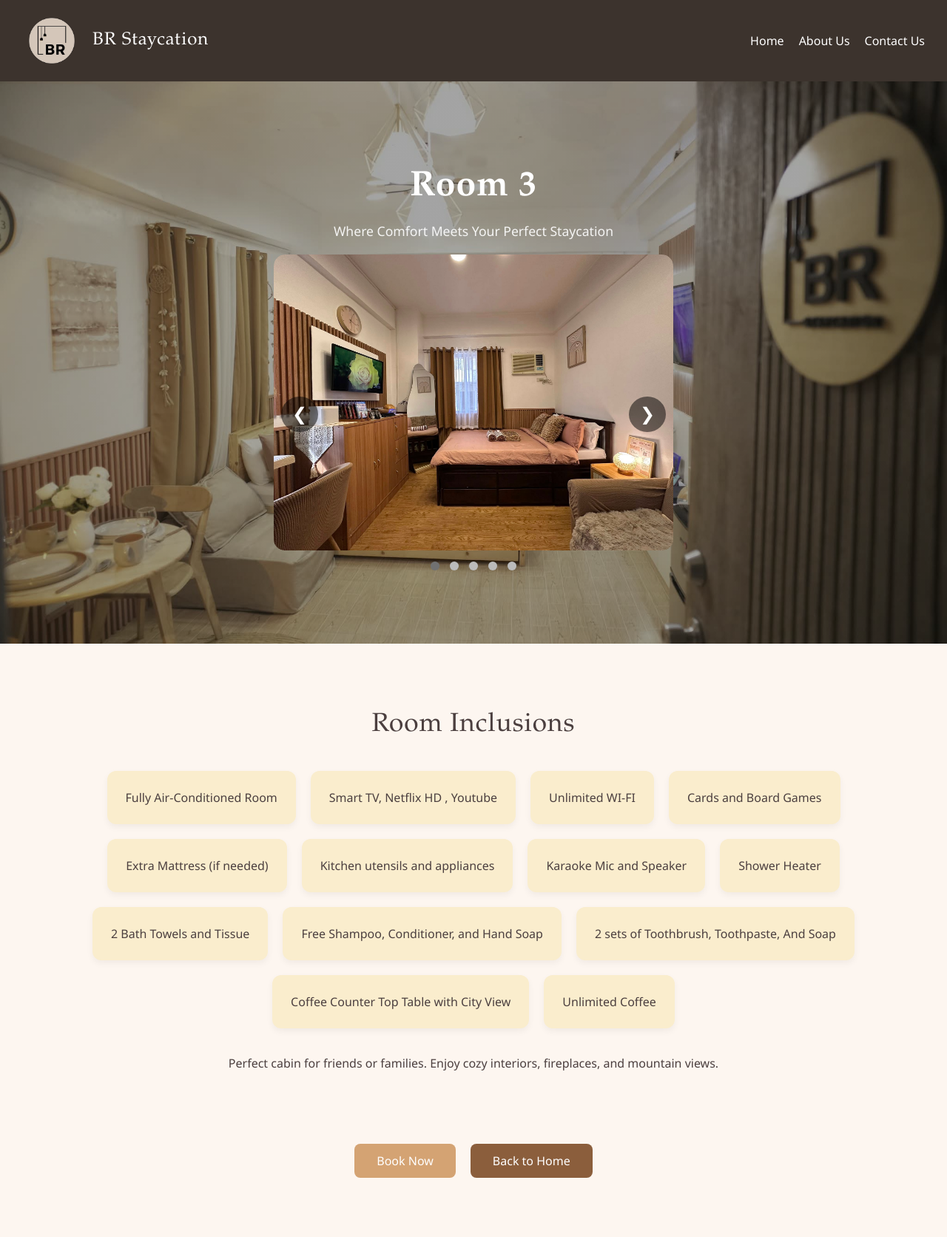
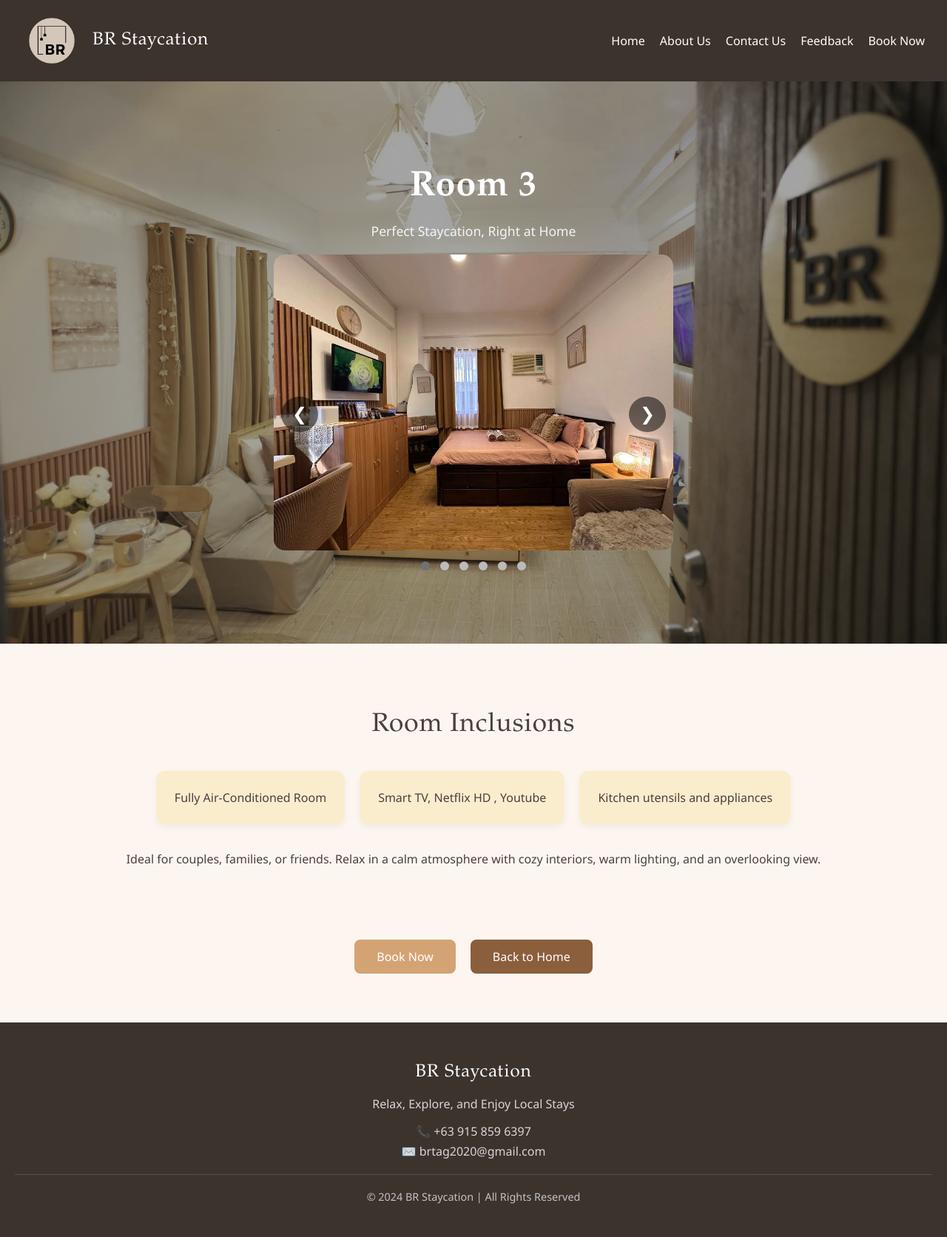
Before and after one commit to laurentecarl/WBDV111_MidtermLabExam-BRStaycation, a plain HTML site: page unit3.html in a window 1280 px wide. Shown: the whole page at 74% size. Drawn offline with Linux system fonts and the light colour scheme.

Commit message:
Update unit3.html

```diff
--- a/unit3.html
+++ b/unit3.html
@@ -23,32 +23,37 @@
             <li><a href="index.html">Home</a></li>
             <li><a href="about.html">About Us</a></li>
             <li><a href="contacts.html">Contact Us</a></li>
+            <li><a href="feedback.html">Feedback</a></li>
+            <li><a href="booking.html" class="book-btn">Book Now</a></li> <!-- NEW BUTTON -->
         </ul>
     </nav>
 </header>
+
 <section class="hero">
     <div class="hero-content">
         <h2>Room 3</h2>
-        <p>Where Comfort Meets Your Perfect Staycation</p>
+        <p>Perfect Staycation, Right at Home</p>
 
         <!-- Image Slider -->
+
         <div class="slider-container">
     <div class="slides-wrapper">
         <div class="slide">
-            <img src="room3bed.jpg" alt="Unit 3 Image 1">
+            <img src="room3bed.jpg" alt="Unit 1 Image 1">
         </div>
         <div class="slide">
-            <img src="room3table.jpg" alt="Unit 3 Image 2">
+            <img src="room3cr.jpg" alt="Unit 1 Image 2">
         </div>
         <div class="slide">
-            <img src="room3kitchen.jpg" alt="Unit 3 Image 3">
+            <img src="room3table.jpg" alt="Unit 1 Image 3">
         </div>
         <div class="slide">
-            <img src="brstay7.jpg" alt="Unit 3 Image 4">
+            <img src="room3kitchen.jpg" alt="Unit 1 Image 4">
         </div>
         <div class="slide">
-            <img src="room3cr.jpg" alt="Unit 3 Image 5">
+            <img src="room3cr.jpg" alt="Unit 1 Image 5">
         </div>
+
     </div>
 
     <button class="arrow prev" onclick="changeSlide(-1)">&#10094;</button>
@@ -60,31 +65,24 @@
         <span class="dot" onclick="goToSlide(2)"></span>
         <span class="dot" onclick="goToSlide(3)"></span>
         <span class="dot" onclick="goToSlide(4)"></span>
-    </div>
+        <span class="dot" onclick="goToSlide(5)"></span>
+
     </div>
 
-    </div>
+
+
 </section>
 
-
+<!-- DETAILS -->
 <section>
     <h2>Room Inclusions</h2>
     <div class="info-container">
- <div class="info-box">Fully Air-Conditioned Room</div>
+        <div class="info-box">Fully Air-Conditioned Room</div>
         <div class="info-box">Smart TV, Netflix HD , Youtube</div>
-        <div class="info-box">Unlimited WI-FI</div>
-        <div class="info-box">Cards and Board Games</div>
-        <div class="info-box">Extra Mattress (if needed)</div>
         <div class="info-box">Kitchen utensils and appliances</div>
-        <div class="info-box">Karaoke Mic and Speaker</div>
-        <div class="info-box">Shower Heater</div>
-        <div class="info-box">2 Bath Towels and Tissue</div>
-        <div class="info-box">Free Shampoo, Conditioner, and Hand Soap</div>
-        <div class="info-box">2 sets of Toothbrush, Toothpaste, And Soap</div>
-        <div class="info-box">Coffee Counter Top Table with City View</div>
-        <div class="info-box">Unlimited Coffee</div>
 
-          <p>Perfect cabin for friends or families. Enjoy cozy interiors, fireplaces, and mountain views.</p>
+
+         <p>Ideal for couples, families, or friends. Relax in a calm atmosphere with cozy interiors, warm lighting, and an overlooking view.</p>
     </div>
     <br>
 
@@ -93,7 +91,7 @@
 <!-- BOOK BUTTON -->
 
 <div class="action-buttons">
-    <a href="contacts.html" class="btn btn-primary">Book Now</a>
+    <a href="booking.html" class="btn btn-primary">Book Now</a>
     <a href="index.html" class="btn btn-secondary">Back to Home</a>
 </div>
 <br>
@@ -101,5 +99,20 @@
 <br>
 
 <script src="script.js"></script>
+
+<footer>
+    <div class="footer-content">
+        <h3>BR Staycation</h3>
+        <p>Relax, Explore, and Enjoy Local Stays</p>
+
+        <div class="footer-contact">
+            <p>📞 +63 915 859 6397</p>
+            <p>✉️ brtag2020@gmail.com</p>
+        </div>
+    </div>
+
+    <p class="copyright">© 2024 BR Staycation | All Rights Reserved</p>
+</footer>
+
 </body>
 </html>
```
